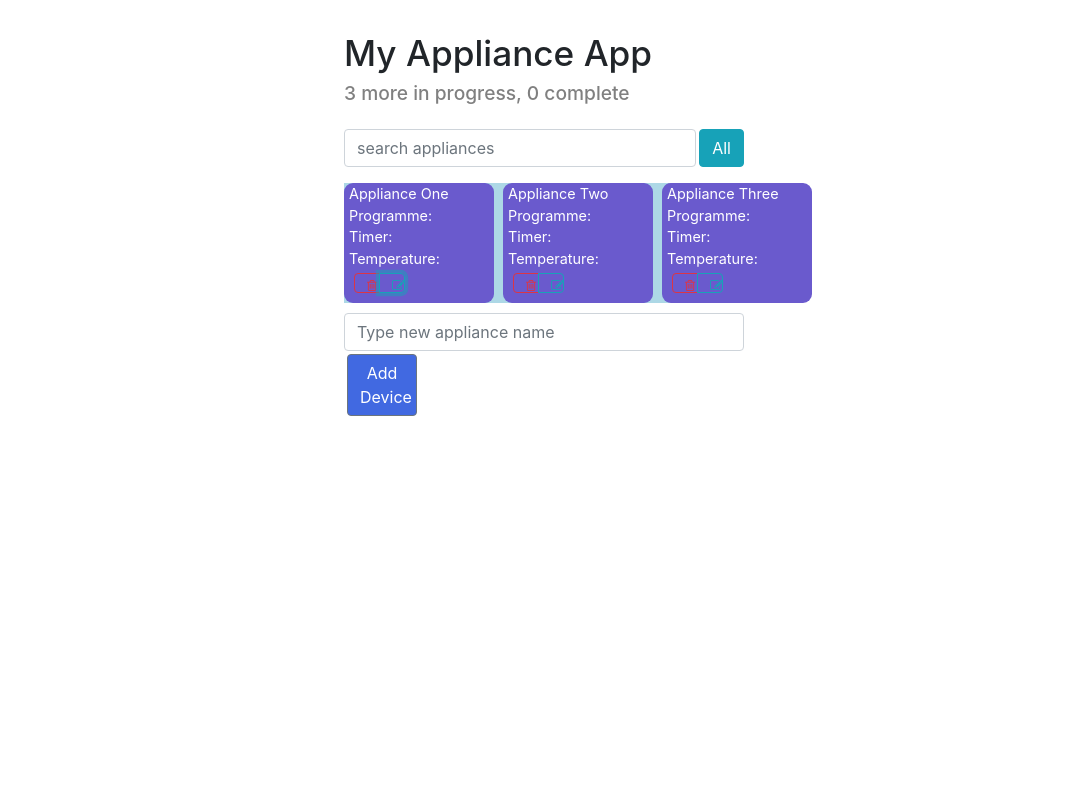
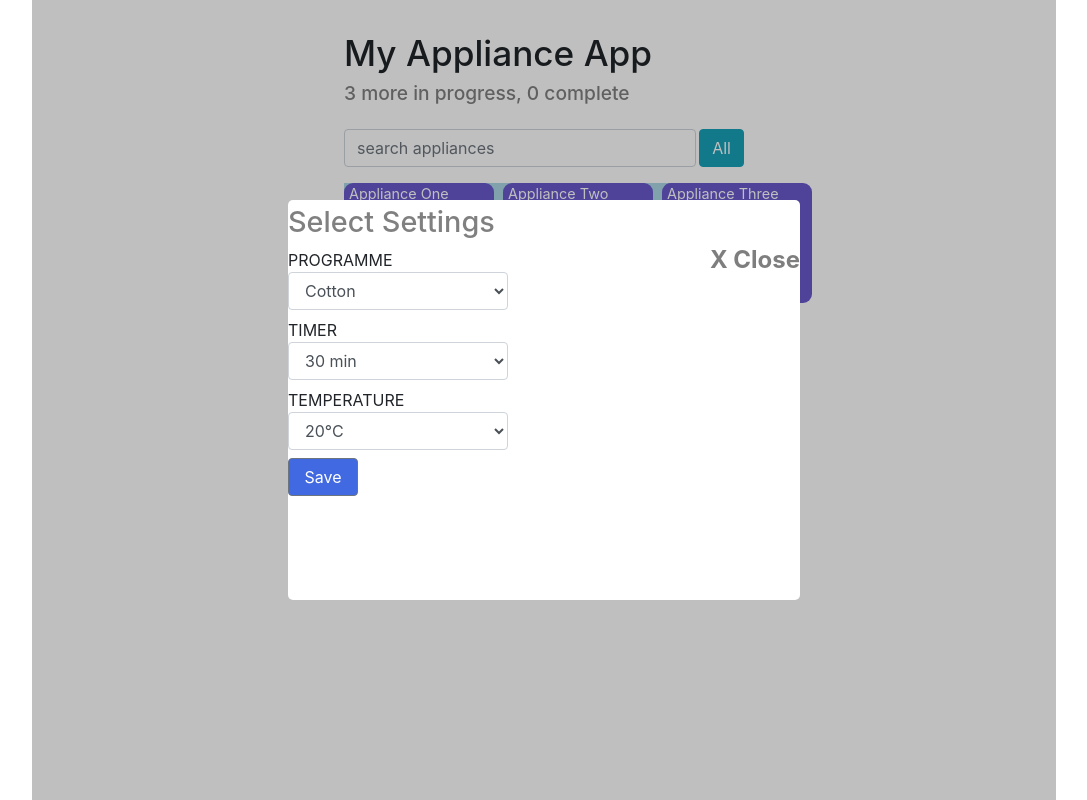
Before and after one commit to leannalight/appliance-frontend, a React app: page / in a window 1280 px wide. Both pictures are taken after a click on the button 488 px from the left and 283 px from the top of the page. Shown: the whole page, without its empty margins (96-1183 px from the left). Built offline with nearby package versions, Linux system fonts and the light colour scheme.

Commit message:
popup is working

```diff
--- a/src/components/app-item-list/AppItemList.js
+++ b/src/components/app-item-list/AppItemList.js
@@ -3,7 +3,7 @@ import React from 'react';
 import './AppItemList.css';
 import AppItem from '../app-item';
 
-const AppItemList = ({ allItems, onDeleted }) => {
+const AppItemList = ({ allItems, onDeleted, onTogglePopup }) => {
 
     const elements = allItems.map((item) => {
         const { id, ...itemProps } = item;
@@ -11,7 +11,8 @@ const AppItemList = ({ allItems, onDeleted }) => {
         return (
             <li key={id}>
                 <AppItem { ...itemProps }
-                onDeleted={() => onDeleted(id)} />
+                onDeleted={() => onDeleted(id)}
+                onTogglePopup={() => onTogglePopup(id)} />
             </li>
         );
     });
--- a/src/components/app/App.js
+++ b/src/components/app/App.js
@@ -4,7 +4,7 @@ import AppHeader from '../app-header';
 import SearchPanel from '../search-panel';
 import ItemStatusFilter from '../item-status-filter';
 import AppItemList from '../app-item-list';
-import PopupSettings from '../popup-settings';
+import Popup from '../popup';
 import ItemAddForm from '../item-add-form';
 
 import './App.css';
@@ -14,12 +14,12 @@ export default class App extends Component {
  maxId = 100;
 
  state = {
+  showPopup: false,
   itemsAllData: [
     this.createApplianceItem('Appliance One'),
     this.createApplianceItem('Appliance Two'),
     this.createApplianceItem('Appliance Three')
-  ],
-  seen: false
+  ]
  };
 
  createApplianceItem(title, programme, timer, temperature) {
@@ -76,12 +76,6 @@ export default class App extends Component {
 
   }
 
-  togglePopup = () => {
-    this.setState({
-      seen: !this.state.seen
-    });
-  };
-
   toggleProperty(arr, id, propName) {
     const idx = arr.findIndex((el) => el.id === id);
 
@@ -114,6 +108,12 @@ export default class App extends Component {
     });
   };
 
+  togglePopup = (id) => {
+    this.setState({
+      showPopup: !this.state.showPopup
+    });
+   };
+
   render() {
 
     const { itemsAllData } = this.state;
@@ -131,13 +131,20 @@ export default class App extends Component {
           <AppItemList
             allItems={ this.state.itemsAllData }
             onDeleted={ this.deleteItem }
-            onUpdated={ this.updateItem } />
-
-          {this.state.seen ? <PopupSettings onTogglePopup={this.togglePopup} /> : null}
+            onUpdated={ this.updateItem }
+            onTogglePopup={this.togglePopup} />
 
           <ItemAddForm
             onItemAdded={ this.addItem } />
+
+          {this.state.showPopup ?
+            <Popup
+              text='Select Settings'
+              closePopup={this.togglePopup.bind(this)}
+            />
+            : null
+          }
       </div>
     );
   }
-}
+};
--- a/src/components/item-add-form/ItemAddForm.css
+++ b/src/components/item-add-form/ItemAddForm.css
@@ -5,3 +5,10 @@
 .item-add-form input {
     margin-right: 3px;
 }
+
+.item-add-form button {
+    width: 70px;
+    margin: 0;
+    color: white;
+    background-color: royalblue;
+}
--- a/src/components/popup-settings/PopupSettings.css
+++ /dev/null
@@ -1,11 +0,0 @@
-.popup-settings {
-    display: flex;
-    flex-direction: column;
-    height: auto;
-}
-
-.popup-settings p {
-    margin-top: 40px;
-    font-size: 1.8rem;
-   /* color: grey; */
-}
--- a/src/components/popup-settings/PopupSettings.js
+++ /dev/null
@@ -1,28 +0,0 @@
-import React, { Component } from 'react';
-import './PopupSettings.css';
-import SettingsForm from '../settings-form';
-
-export default class PopupSettings extends Component {
-    handleClick = () => {
-        this.props.onTogglePopup();
-    }
-
-    render() {
-        return (
-            <div className="popup-settings d-flex">
-                <div className="popup-settings-content">
-                    <span
-                        className="popup-settings-close"
-                        onClick={this.handleClick}>
-                        &times;
-                    </span>
-                    <p className="popup-settings-title">
-                        Select settings
-                    </p>
-
-                    <SettingsForm />
-                </div>
-            </div>
-        );
-    }
-};
--- a/src/components/popup-settings/index.js
+++ /dev/null
@@ -1,3 +0,0 @@
-import PopupSettings from './PopupSettings';
-
-export default PopupSettings;
--- /dev/null
+++ b/src/components/popup/Popup.css
@@ -0,0 +1,50 @@
+.popup {
+    display: flex;
+    position: fixed;
+    flex-direction: column;
+    width: 80%;
+    height: auto;
+    top: 0;
+    left: 0;
+    right: 0;
+    bottom: 0;
+    margin: auto;
+    background-color: rgba(0, 0, 0, 0.25);
+    z-index: 1;
+}
+
+.popup_content {
+  /*  background-color: white;
+    position: absolute;
+    top: 20%;
+    left: 30%;
+    width: 40%;
+    padding: 20px; */
+
+    position: absolute;
+    left: 25%;
+    right: 25%;
+    top: 25%;
+    bottom: 25%;
+    margin: auto;
+    background-color: white;
+    border-radius: 5px;
+}
+
+.close {
+    color: Black;
+    margin-top: 0;
+  }
+
+  .close:hover {
+    color: cyan;
+    cursor: pointer;
+  }
+
+
+.popup-title {
+    display: block;
+    margin-top: 5px;
+    font-size: 1.8rem;
+    color: grey;
+}
--- /dev/null
+++ b/src/components/popup/Popup.js
@@ -0,0 +1,21 @@
+import React, { Component } from 'react';
+import './Popup.css';
+import SettingsForm from '../settings-form';
+
+export default class Popup extends Component {
+
+    render() {
+        return (
+            <div className="popup">
+                <div className="popup_content">
+                    <h3 className="popup-title">{this.props.text}</h3>
+                <button onClick={this.props.closePopup}
+                        className="close">
+                    X Close
+                </button>
+                <SettingsForm />
+                </div>
+            </div>
+        );
+    }
+};
--- /dev/null
+++ b/src/components/popup/index.js
@@ -0,0 +1,3 @@
+import Popup from './Popup';
+
+export default Popup;
--- a/src/components/settings-form/SettingsForm.css
+++ b/src/components/settings-form/SettingsForm.css
@@ -1,18 +1,18 @@
-.item-add-form {
+.settings-form {
     display: flex;
     justify-content: space-between;
     flex-direction: column;
-    margin-top: 10px;
+    margin: 0;
 }
 
-.item-add-form label {
+.settings-form label {
     max-width: 220px;
     margin-right: 10px;
 }
 
-.item-add-form button {
+.settings-form button {
     width: 70px;
-    margin: 3px;
+    margin: 0;
     color: white;
     background-color: royalblue;
 }
--- a/src/components/settings-form/SettingsForm.js
+++ b/src/components/settings-form/SettingsForm.js
@@ -24,7 +24,7 @@ export default class SettingsForm extends Component {
 
     render() {
      return (
-        <form className="item-add-form d-flex"
+        <form className="settings-form d-flex"
                 onSubmit={this.onSubmit}>
             <label>
                 PROGRAMME
```
Also changed, not shown: 2 other files.
